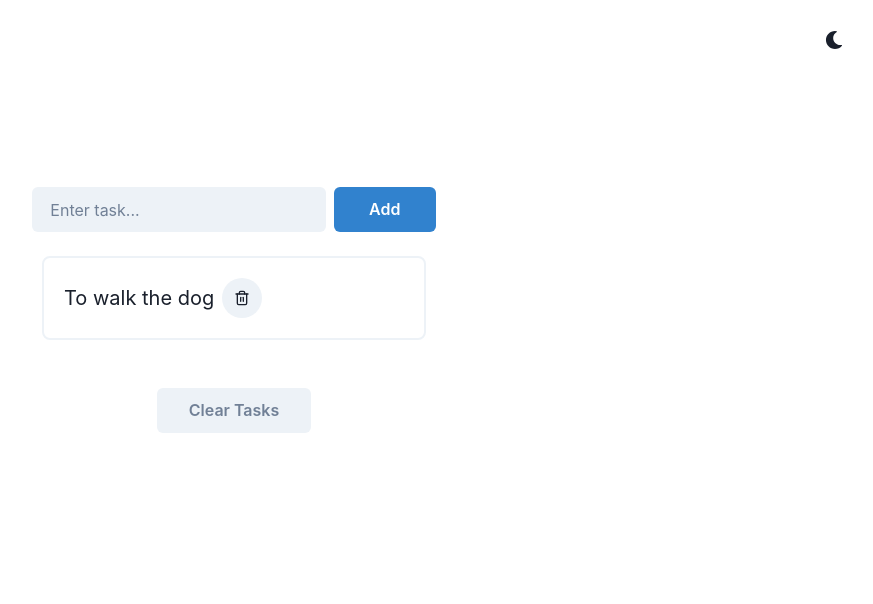
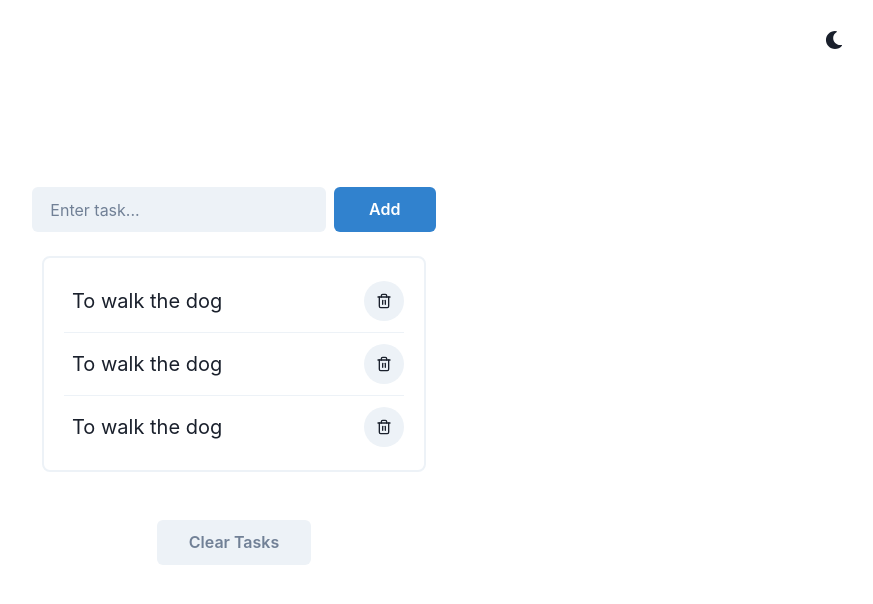
Before and after one commit to juleni/todo-list-supabase, a React (Create React App) app: page / in a window 1280 px wide. Shown: the top 604 px of the page, without its empty margins (406-1279 px from the left). Built offline with nearby package versions, Linux system fonts and the light colour scheme.

Commit message:
Added tasks

```diff
--- a/src/components/TaskList.js
+++ b/src/components/TaskList.js
@@ -16,7 +16,21 @@ export default function TaskList() {
         alignItems="stretch"
       >
         <HStack key="">
-          <Text>To walk the dog</Text>
+          <Text w="100%" p="8px" borderRadius="lg">
+            To walk the dog
+          </Text>
+          <DeleteTask />
+        </HStack>
+        <HStack key="">
+          <Text w="100%" p="8px" borderRadius="lg">
+            To walk the dog
+          </Text>
+          <DeleteTask />
+        </HStack>
+        <HStack key="">
+          <Text w="100%" p="8px" borderRadius="lg">
+            To walk the dog
+          </Text>
           <DeleteTask />
         </HStack>
       </VStack>
```
